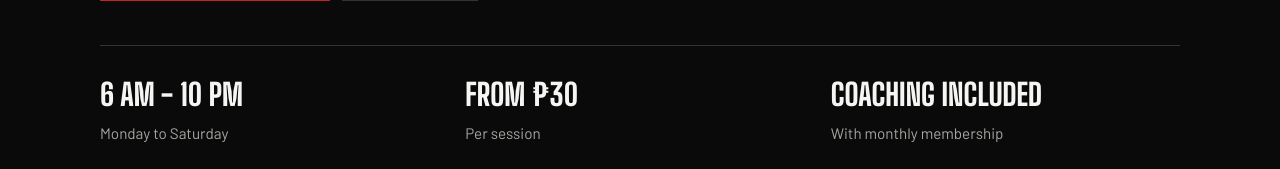
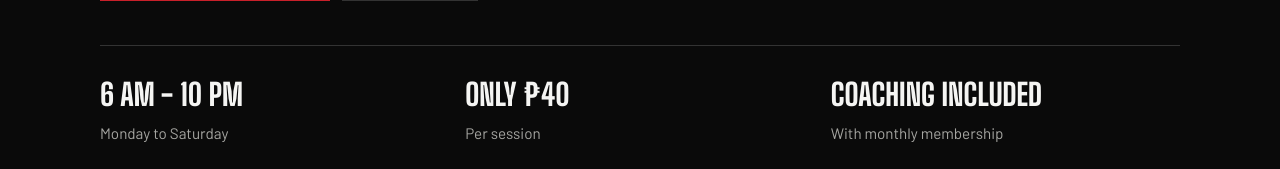
Before and after one commit to FivePesos/znz-gym, a website: page index.html in a window 1280 px wide. Shown: the part 599-768 px from the top of the page. Drawn offline with Linux system fonts and the light colour scheme.

Commit message:
Fixed to only 40 pesos

```diff
--- a/index.html
+++ b/index.html
@@ -77,7 +77,7 @@
     <div class="max-w-[1120px] mx-auto px-5">
       <div class="grid grid-cols-1 sm:grid-cols-3 gap-4 mt-11 pt-6 border-t border-line">
         <div><strong class="block font-head font-extrabold uppercase text-[1.7rem] md:text-[1.9rem]">6 AM - 10 PM</strong><span class="text-mute text-[.95rem]">Monday to Saturday</span></div>
-        <div><strong class="block font-head font-extrabold uppercase text-[1.7rem] md:text-[1.9rem]">From ₱30</strong><span class="text-mute text-[.95rem]">Per session</span></div>
+        <div><strong class="block font-head font-extrabold uppercase text-[1.7rem] md:text-[1.9rem]">Only ₱40</strong><span class="text-mute text-[.95rem]">Per session</span></div>
         <div><strong class="block font-head font-extrabold uppercase text-[1.7rem] md:text-[1.9rem]">Coaching included</strong><span class="text-mute text-[.95rem]">With monthly membership</span></div>
       </div>
     </div>
```
